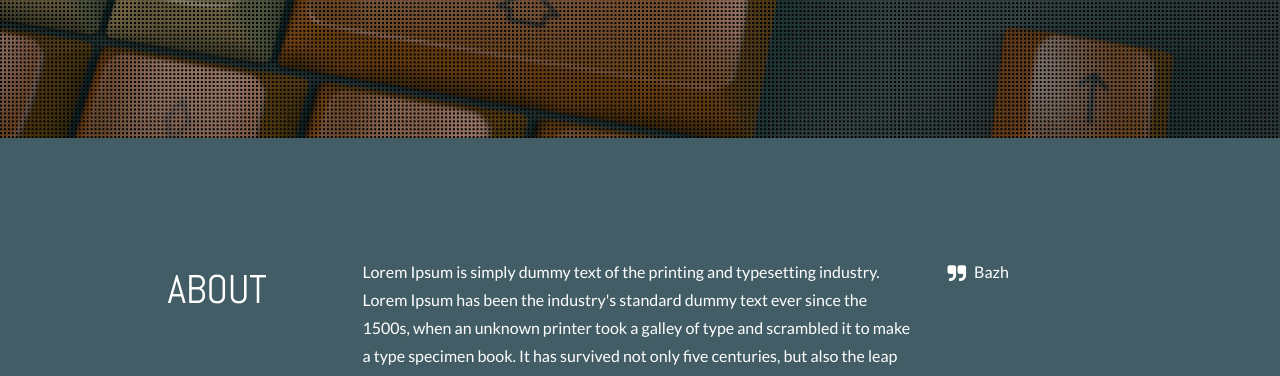
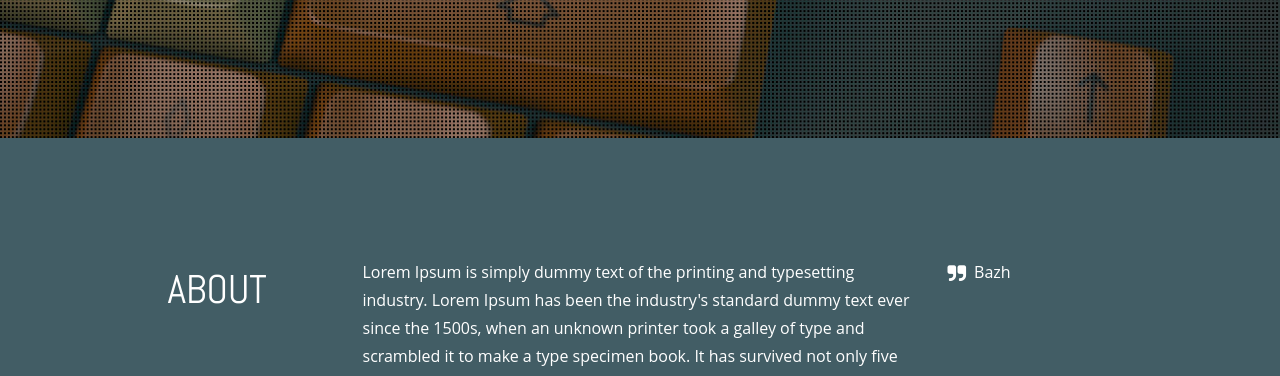
Before and after one commit to heliumkb/heliumkb.github.io, a plain HTML site: page index.html in a window 1280 px wide. Shown: the part 422-798 px from the top of the page. Drawn offline with Linux system fonts and the light colour scheme.

Commit message:
Still font problem

```diff
--- a/assets/css/main.css
+++ b/assets/css/main.css
@@ -8,7 +8,7 @@
 
 body {
   background-color: #e6e8ba;
-    font-family: "Lato";
+    font-family: 'Open Sans', sans-serif;
     font-weight: 400;
     font-size: 16px;
     color: #2e1f0f;
```
